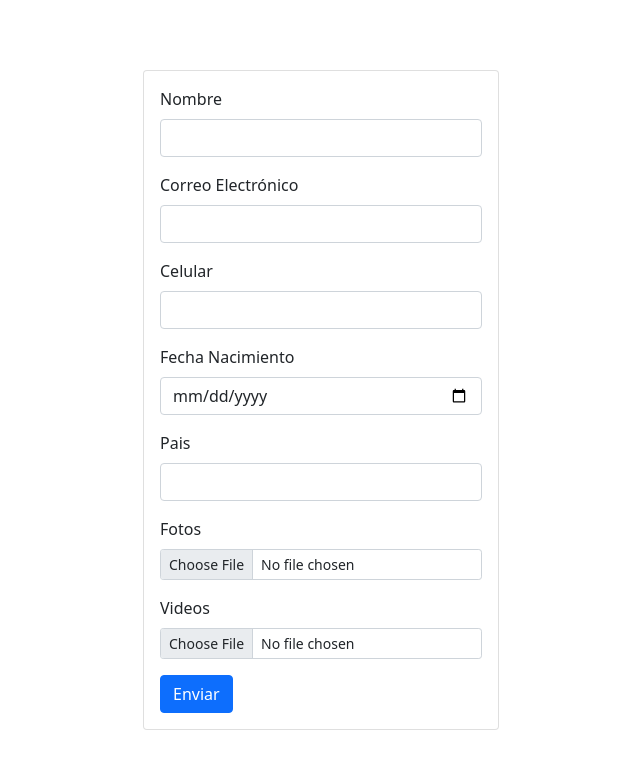
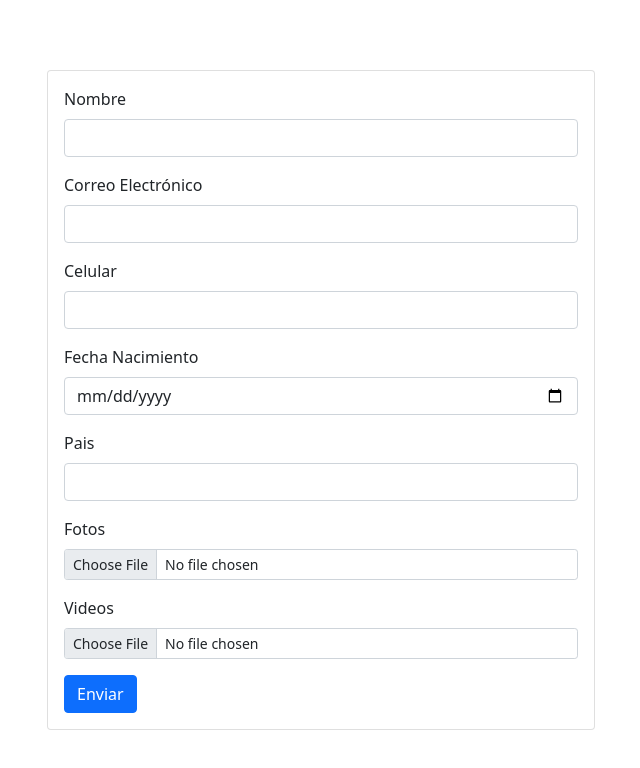
Before and after one commit to cartory/practica3TecnoWeb, a plain HTML site: page bootstrap/bootstrap.html in a window 1280 px wide. Shown: the whole page, without its empty margins (319-959 px from the left). Drawn offline with nearby package versions, Linux system fonts and the light colour scheme.

Commit message:
Formulario

```diff
--- a/bootstrap/bootstrap.html
+++ b/bootstrap/bootstrap.html
@@ -19,39 +19,39 @@
 </head>
 
 <body style="height: 100vh;">
-  <div class="container h-100">
+  <div class="container h-100" style="padding:10px">
     <div class="row h-100 justify-content-center align-items-center">
-      <div class="col-md-4 col-sm-12">
-        <div class="card">
+      <div class="col-md-6 col-sm-12">
+        <div class="card" >
           <div class="card-body">
             <form class="h-100">
               <div class="mb-3">
                 <label class="form-label">Nombre</label>
-                <input type="text" class="form-control" aria-describedby="emailHelp">
+                <input type="text" class="form-control" required>
               </div>
               <div class="mb-3">
                 <label class="form-label">Correo Electrónico</label>
-                <input type="email" class="form-control" id="exampleInputPassword1">
+                <input type="email" class="form-control" required>
               </div>
               <div class="mb-3">
                 <label class="form-label">Celular</label>
-                <input type="text" class="form-control" id="exampleInputPassword1">
+                <input type="text" class="form-control" required>
               </div>
               <div class="mb-3">
                 <label class="form-label">Fecha Nacimiento</label>
-                <input type="date" class="form-control">
+                <input type="date" class="form-control" required>
               </div>
               <div class="mb-3">
                 <label class="form-label">Pais</label>
-                <input id="myInput" type="text" name="pais" class="form-control" id="exampleInputPassword1">
+                <input id="myInput" type="text" name="pais" class="form-control" required>
               </div>
               <div class="mb-3">
                 <label for="formFileSm" class="form-label">Fotos</label>
-                <input class="form-control form-control-sm" id="formFileSm" type="file">
+                <input class="form-control form-control-sm" type="file">
               </div>
               <div class="mb-3">
                 <label for="formFileSm" class="form-label">Videos</label>
-                <input class="form-control form-control-sm" id="formFileSm" type="file">
+                <input class="form-control form-control-sm" type="file">
               </div>
               <button type="submit" class="btn btn-primary">Enviar</button>
             </form>
```
